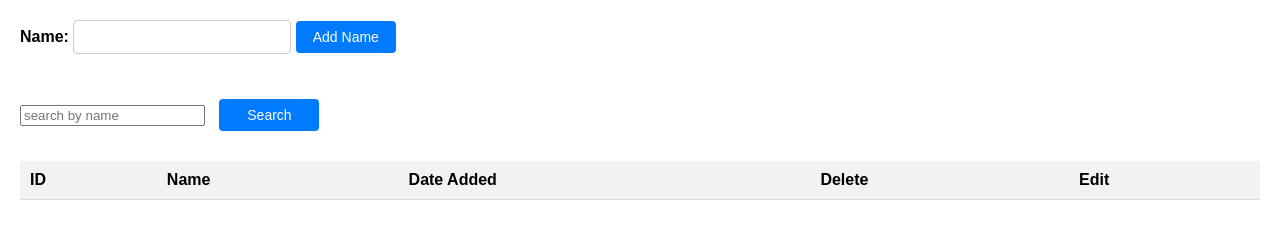
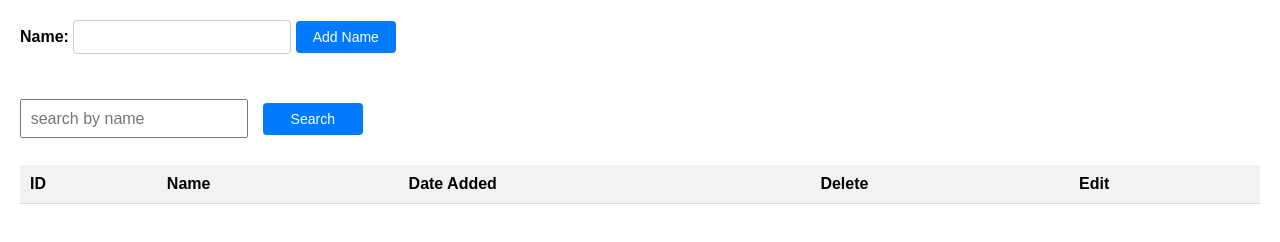
Before and after one commit to rahulkr-22/MyApp, a plain HTML site: page client/index.html in a window 1280 px wide. Drawn offline with Linux system fonts and the light colour scheme; no server answers.

Commit message:
Update stylesheet.css

```diff
--- a/client/stylesheet.css
+++ b/client/stylesheet.css
@@ -55,6 +55,8 @@ br {
 
 /* Style for the search input container */
 #search-input {
+    font-size:medium;
+    padding:0.7%;
     margin-right: 10px;
 }
 
```
